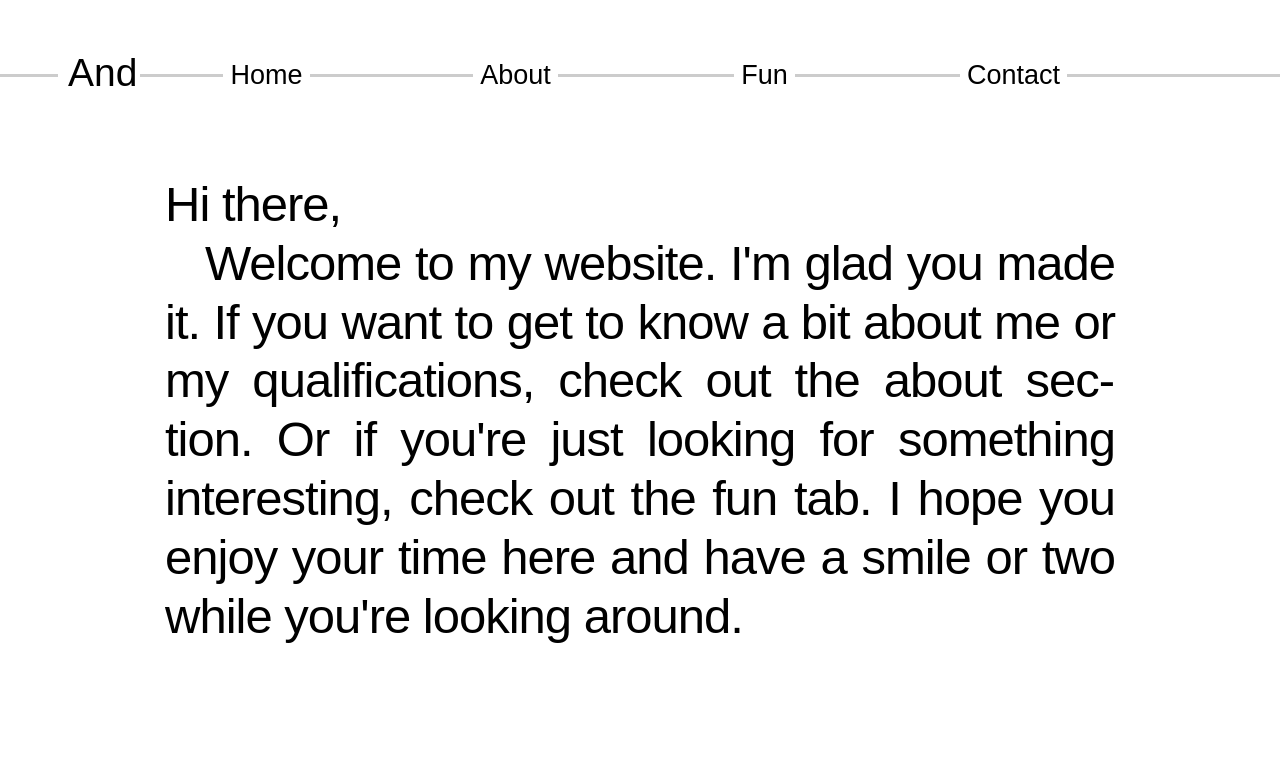
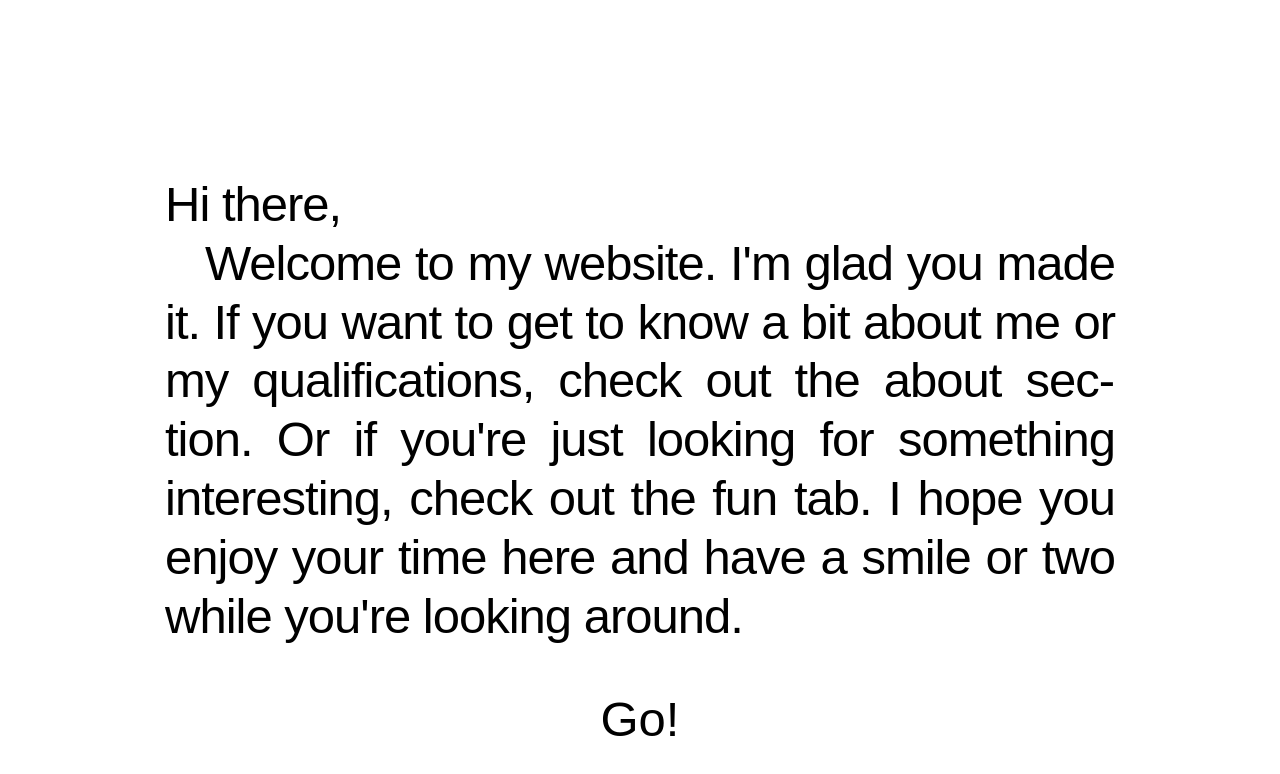
Before and after one commit to boou28/mysite, a plain HTML site: page index.html in a window 1280 px wide. Drawn offline with Linux system fonts and the light colour scheme.

Commit message:
added go button

```diff
--- a/index.html
+++ b/index.html
@@ -3,9 +3,8 @@
 <head>
 	<title>Welcome</title>
 	<script src="jquery-1.9.1.min.js"></script>
-
-	<link rel="stylesheet" text="text/css" href="styles/reset.css">
 	<link rel="stylesheet" text="text/css" href="styles/style.css">
+	<link rel="stylesheet" text="text/css" href="styles/style_index.css">
 	<script src="javascripts/custom.js"></script>
 
 
@@ -57,7 +56,10 @@
 				<p>
 					Welcome to my website. I&#39;m glad you made it. If you want to get to know a bit about me or my qualifications, check out the about section. Or if you&#39;re just looking for something interest&shy;ing, check out the fun tab. I hope you enjoy your time here and have a smile or two while you&#39;re looking around.
 				</p>
+				<a href="#" id="go">Go!</a>
+				<div id="gocircle"></div>
 			</div>
+
 		</div>
 
 </body>
--- a/javascripts/custom.js
+++ b/javascripts/custom.js
@@ -2,12 +2,28 @@ $(document).ready(function () {
 	$('body').hide().fadeIn(1000);
 });
 
-$(document).ready(function() {
-   alert('hi');
+$(document).ready(function () {
+
+	$('#go').click(function () {
+		$('#navbar_div').css('top','0px');
+		$(this).fadeOut(900);
+		$('#gocircle').css({'background-color':'#ffffff'});
+	});
+
 });
 
 
-	/*	$('#name').css("background-image","url('images/a_color.png')");     use mouse enter leave, or hover over outer div to change background image back
+
+	/*
+
+
+	$(document).ready(function() {
+   alert('hi');
+	});
+
+
+
+	$('#name').css("background-image","url('images/a_color.png')");     use mouse enter leave, or hover over outer div to change background image back
 
 		$(document).ready(function() {
 	$('.namelink').hover(function () {
--- a/styles/reset.css
+++ /dev/null
@@ -1,4 +0,0 @@
-/*************************
-Reset
-*************************/
-html,body,div,span,applet,object,iframe,h1,h2,h3,h4,h5,h6,p,blockquote,pre,a,abbr,acronym,address,big,cite,code,del,dfn,em,img,ins,kbd,q,s,samp,small,strike,strong,sub,sup,tt,var,b,u,i,center,dl,dt,dd,ol,ul,li,fieldset,form,label,legend,table,caption,tbody,tfoot,thead,tr,th,td,article,aside,canvas,details,embed,figure,figcaption,footer,header,hgroup,menu,nav,output,ruby,section,summary,time,mark,audio,video{border:0;font-size:100%;font:inherit;vertical-align:baseline;margin:0;padding:0}article,aside,details,figcaption,figure,footer,header,hgroup,menu,nav,section{display:block}body{line-height:1}ol,ul{list-style:none}blockquote,q{quotes:none}blockquote:before,blockquote:after,q:before,q:after{content:none}table{border-collapse:collapse;border-spacing:0}
--- a/styles/style.css
+++ b/styles/style.css
@@ -1,3 +1,9 @@
+/*************************
+Reset
+*************************/
+html,body,div,span,applet,object,iframe,h1,h2,h3,h4,h5,h6,p,blockquote,pre,a,abbr,acronym,address,big,cite,code,del,dfn,em,img,ins,kbd,q,s,samp,small,strike,strong,sub,sup,tt,var,b,u,i,center,dl,dt,dd,ol,ul,li,fieldset,form,label,legend,table,caption,tbody,tfoot,thead,tr,th,td,article,aside,canvas,details,embed,figure,figcaption,footer,header,hgroup,menu,nav,output,ruby,section,summary,time,mark,audio,video{border:0;font-size:100%;font:inherit;vertical-align:baseline;margin:0;padding:0}article,aside,details,figcaption,figure,footer,header,hgroup,menu,nav,section{display:block}body{line-height:1}ol,ul{list-style:none}blockquote,q{quotes:none}blockquote:before,blockquote:after,q:before,q:after{content:none}table{border-collapse:collapse;border-spacing:0}
+
+
 /*************************
 Navbar
 *************************/
@@ -14,7 +20,6 @@ Navbar
 	background-color: #ffffff;
 	white-space:nowrap;
 	text-align: center;
-
 }
 
 /*************************
@@ -157,41 +162,3 @@ Nav buttons
 .navbutton a:hover ~ img{
 	opacity: 1;
 }
-
-/*************************
-Content
-*************************/
-
-#content {
-	position: relative;
-	margin: 0px auto;
-	width: 1000px;
-	background-color: none;
-
-}
-
-#textwrapper {
-	padding: 25px;
-}
-
-
-#content p {
-	background-color: #ffffff;
-	color: #000000;
-	font-family: ProximaNova-Regular, sans-serif;
-	font-size: 49px;
-	text-decoration: none;
-	text-align: justify;
-	letter-spacing:-1px;
-	text-indent: 40px;
-    -webkit-hyphens: manual;
-    -moz-hyphens: auto;
-    -ms-hyphens: auto;
-    -o-hyphens: auto;
-    hyphens: auto;
-	line-height:120%
-}
-
-#textwrapper p:first-child {
-	text-indent: 0px;
-}
--- /dev/null
+++ b/styles/style_index.css
@@ -0,0 +1,77 @@
+/*************************
+Navbar
+*************************/
+
+#navbar_div {
+	top: -150px;
+	transition: top 1s ease-out;
+    -moz-transition: top 1s ease-out;
+    -webkit-transition: top 1.1s ease-out;
+}
+
+/*************************
+Content
+*************************/
+
+#content {
+	position: relative;
+	margin: 0px auto;
+	width: 1000px;
+	background-color: none;
+	text-align: center;
+}
+
+#textwrapper {
+	padding: 25px;
+}
+
+#content p {
+	background-color: #ffffff;
+	color: #000000;
+	font-family: ProximaNova-Regular, sans-serif;
+	font-size: 49px;
+	text-decoration: none;
+	text-align: justify;
+	letter-spacing:-1px;
+	text-indent: 40px;
+    -webkit-hyphens: manual;
+    -moz-hyphens: auto;
+    -ms-hyphens: auto;
+    -o-hyphens: auto;
+    hyphens: auto;
+	line-height:120%
+}
+
+#textwrapper p:first-child {
+	text-indent: 0px;
+}
+
+#go {
+	position: relative;
+	color: #000000;
+	top: 50px;
+	text-indent: 0px;
+	text-decoration: none;
+	font-family: ProximaNova-Regular, sans-serif;
+	font-size: 49px;
+}
+
+#go + div {
+	position: relative;
+	background-color: #ffffff;
+	margin: 0px auto;
+	bottom: 25px;
+	width: 100px;
+	height: 100px;
+	z-index: -1;
+	-webkit-transition: -webkit-transform 1s, background-color 1s ease-out;
+	-moz-transition: -moz-transform 1s, background-color 1s ease-out;
+	}
+
+#go:hover + div {
+	background-color: #ff8314;
+	-moz-transform: rotate(360deg);
+	-webkit-transform: rotate(360deg);
+	-o-transform: rotate(360deg);
+	transform: rotate(360deg);
+}
```
